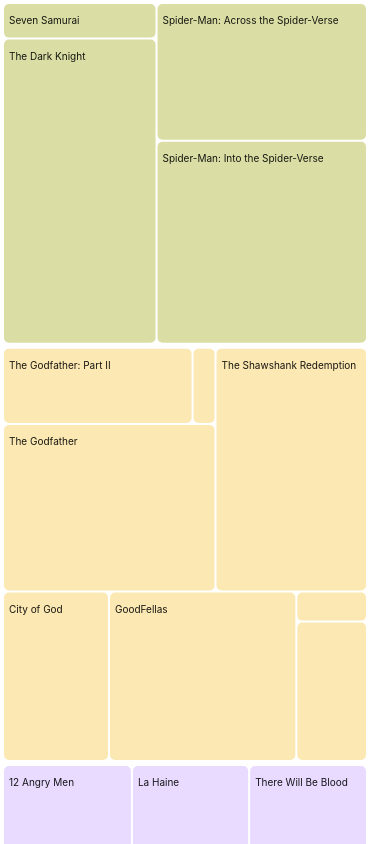
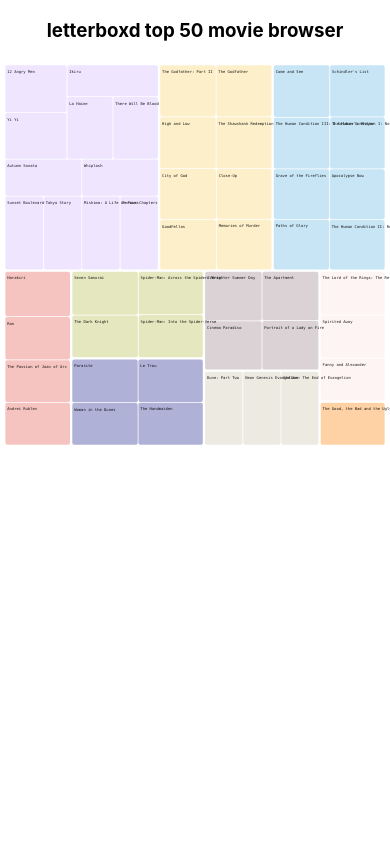
Before and after one commit to f-hossain/letterboxd-visualizer, a React (Create React App) app: page / in a window 390 px wide. Shown: the top 844 px of the page. Built offline with nearby package versions, Linux system fonts and the light colour scheme.

Commit message:
cleaned up code and made svg responsive

```diff
--- a/src/App.js
+++ b/src/App.js
@@ -6,6 +6,7 @@
 function App() {
   return (
     <div className="App">
+      <h3>letterboxd top 50 movie browser</h3>
       <TreemapJson />
     </div>
   );
--- a/src/components/TreemapJson.jsx
+++ b/src/components/TreemapJson.jsx
@@ -1,61 +1,39 @@
 import * as d3 from "d3";
-import * as d3plus from "d3plus";
-import * as d3text from "d3plus-text"
 import { useEffect, useRef, useState } from "react";
 import top50 from '../top50.json'
 
 const TreemapJson = () => {
     const ref = useRef();
-    // let [size, setSize] = useState("fans")
-
-    // var obj = document.getElementById('chart');
-	// var chartWidth = obj.offsetWidth;
+    let [sizeParam, setSizeParam] = useState("rating")
 
     useEffect( () => {
+        draw();
+    }, []);
 
-        let currentWidth = parseInt(d3.select(ref.current).style('width'), 10)
-        // let currentHeight = parseInt(d3.select(ref.current).style('height'), 10)
-
+    const draw = () => {
         // set the dimensions and margins of the graph
         var margin = {top: 10, right: 10, bottom: 10, left: 10},
-        width = currentWidth - margin.left - margin.right,
-        height = 2000 - margin.top - margin.bottom;
-
+        width = 1000 ,
+        height = 1000 ;
 
         // append the svg object to the body of the page
-        d3.select(ref.current)
+        const svg = d3.select(ref.current)
         .append("svg")
         .attr("viewBox", `0 0 ${width + margin.left + margin.right} ${height + margin.top + margin.bottom}`)
-        // .attr("width", width + margin.left + margin.right)
-        // .attr("width", currentWidth)
-        // .attr("height", height + margin.top + margin.bottom)
+        .attr("preserveAspectRatio", "xMidYMid meet")
+        .classed("svg-content", true)
         .append("g")
         .attr("transform",
             "translate(" + margin.left + "," + margin.top + ")");
 
-    }, []);
-
-    useEffect(() => {
-        draw();
-    }, [top50]);
-
-    const draw = () => {
-        let currentWidth = parseInt(d3.select(ref.current).style('width'), 10)
-
-        // set the dimensions and margins of the graph
-        var margin = {top: 10, right: 10, bottom: 10, left: 10},
-        width = currentWidth - margin.left - margin.right,
-        height = 2000 - margin.top - margin.bottom;
-
-        const svg = d3.select(ref.current);
-
-        // read json data
-        // d3.json("https://raw.githubusercontent.com/holtzy/D3-graph-gallery/master/DATA/data_dendrogram_full.json").then(data =>  {
-        // d3.json(test).then(data =>  {
 
         // Give the data to this cluster layout:
-        var root = d3.hierarchy(top50).sum(function(d){ return d.fans}) // Here the size of each leave is given in the 'value' field in input data
-        // var root = d3.hierarchy(top50).sum(function(d){ return d.fans}).sort((a,b) => a.fans - b.fans)
+        var root = d3.hierarchy(top50).sum(function(d){
+            if (sizeParam == "fans") { return d.fans}
+            else if (sizeParam == "rating") { return d.rating}
+            else if (sizeParam == "watches") { return d.watches}
+            else { return d.likes }
+        }).sort((a, b) => b.value - a.value) // Here the size of each leave is given in the 'value' field in input data
 
 
         // Then d3.treemap computes the position of each element of the hierarchy
@@ -78,17 +56,15 @@
             .attr('height', function (d) { return d.y1 - d.y0; })
             // .style("stroke", "black")
             .style("fill", function(d){ return color(d.parent.data.name)} )
+            .attr('opacity', 0.7)
             .attr('rx', 5)
             .attr('ry', 5)
 
-
-
-
         svg.selectAll("text").data(root.leaves()).enter().append('text')
-            // If it's too small, don't show the text
             .attr('opacity', 0.9)
             .attr("x", function(d){ return d.x0+5})    // +10 to adjust position (more right)
             .attr("y", function(d){ return d.y0+20})    // +20 to adjust position (lower)
+            // only show text if the card is big enough to display it properly
             .text(function(d){
                 const width = (d.x1) - (d.x0), height = (d.y1) - (d.y0);
                 const tooSmall = width < 75 || height < 25
@@ -98,44 +74,12 @@
             .attr("font-size", "10px")
             .attr("fill", "slate")
 
-        // TEXT LABELS FOR EACH MOVIE
-        // svg
-        // .selectAll("text")
-        // .data(root.leaves())
-        // .enter()
-        // .append("text")
-        //     .attr("x", function(d){ return d.x0+5})    // +10 to adjust position (more right)
-        //     .attr("y", function(d){ return d.y0+5})    // +20 to adjust position (lower)
-        //     .text(function(d){ return d.data.title })
-        //     // .attr("font-size", d => {
-        //     //     if (d === root) return "1em";
-        //     //     const width = x(d.x1) - x(d.x0), height = y(d.y1) - y(d.y0);
-        //     //     return Math.max(Math.min(width/5, height/2, Math.sqrt((width*width + height*height))/10), 9)
-        //     //   })
-        //     .attr("font-size", "5px")
-        //     .attr("fill", "slate")
-        //     .style("text-wrap", "pretty")
-        // // })
-
-        // new d3plus.TextBox()
-        //     .data(data)
-        //     .fontSize(16)
-        //     .width(200)
-        //     .x(function(d, i) { return i * 250; })
-        //     .render();
-
-        // var rect = svg.selectAll("rect")
-
-        // // d3plus.textWrap().overflow(true)
-        // d3text.textWrap().overflow(true)
-        // d3text.textWrap()
-        // d3text.textWrap().
-
     }
 
 
-    return <svg id="chart" width="100%" height="2000" ref={ref} />;
-
+    return (
+        <div class="svg-container" width="1000" height="2000" ref={ref}></div>
+    )
 
 };
 
--- a/src/index.css
+++ b/src/index.css
@@ -11,3 +11,29 @@
   font-family: source-code-pro, Menlo, Monaco, Consolas, 'Courier New',
     monospace;
 }
+
+.svg-container {
+  display: inline-block;
+  position: relative;
+  width: 100%;
+  padding-bottom: 100%;
+  vertical-align: top;
+  overflow: hidden;
+}
+.svg-content {
+  display: inline-block;
+  position: absolute;
+  top: 0;
+  left: 0;
+}
+
+svg {
+  font-family: source-code-pro, Menlo, Monaco, Consolas, 'Courier New',
+    monospace;
+    max-width: 100%;
+}
+
+/* svg .rect {
+  font-family: source-code-pro, Menlo, Monaco, Consolas, 'Courier New',
+    monospace;
+} */
```
